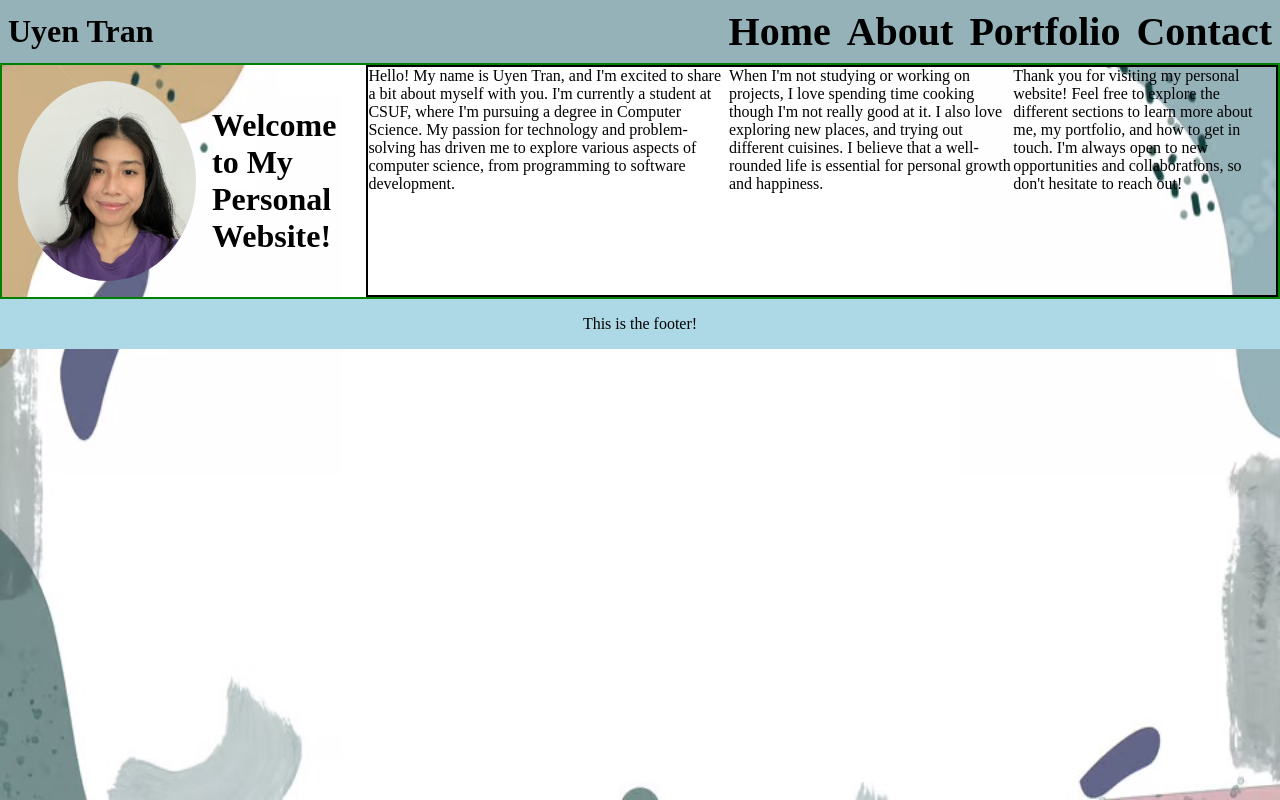
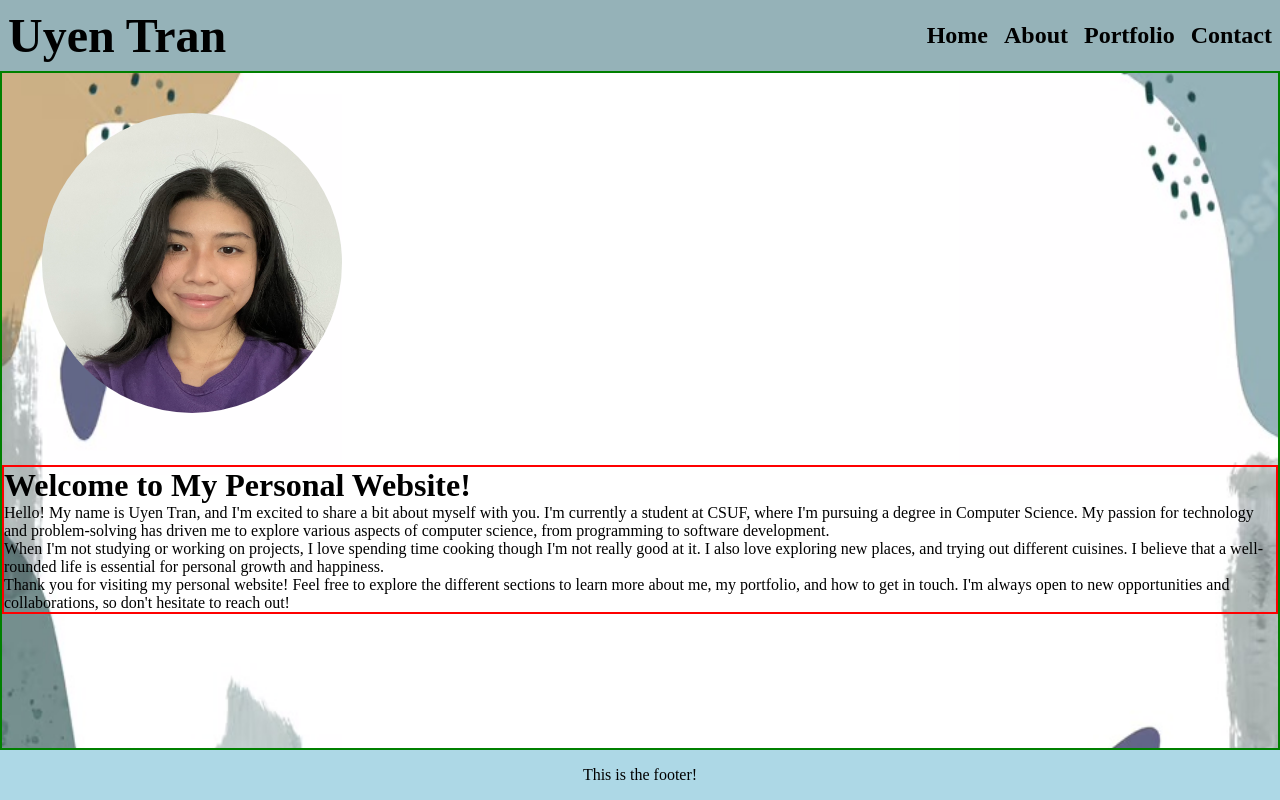
Before and after one commit to maxiuth/personal-website, a plain HTML site: page index.html in a window 1280 px wide. Drawn offline with Linux system fonts and the light colour scheme.

Commit message:
update portfolio

```diff
--- a/index.html
+++ b/index.html
@@ -17,14 +17,14 @@
       </nav>
     </header>
     <main>
-      <div class="profile-pic-container">
+      <aside class="side-bar">
         <img
           src="./images/profile_pic.jpeg"
           alt="Profile picture of Uyen Tran"
         />
+      </aside>
+      <div class="content-container">
         <h1>Welcome to My Personal Website!</h1>
-      </div>
-      <div class="content-container">
         <p>
           Hello! My name is Uyen Tran, and I'm excited to share a bit about
           myself with you. I'm currently a student at CSUF, where I'm pursuing a
--- a/styles.css
+++ b/styles.css
@@ -5,33 +5,32 @@
 }
 
 body {
+  display: flex;
+  flex-direction: column;
+  height: 100vh;
   background-image: url("./images/background.jpeg");
   background-size: 100vw 100vh;
 }
 
 img {
-  width: 200px;
-  height: 200px;
+  width: 300px;
+  height: 300px;
   border-radius: 50%;
-  margin: 2ch;
+  margin: 5ch;
 }
 
 main {
   display: flex;
+  flex-direction: column;
   flex: 1;
   gap: 1ch;
   border: 2px solid green;
 }
 
-.profile-pic-container {
-  display: flex;
-  align-items: center;
-  justify-content: space-between;
-}
-
 .content-container {
   display: flex;
-  border: 2px solid black;
+  flex-direction: column;
+  border: 2px solid red;
 }
 
 p {
@@ -48,7 +47,7 @@ header {
 }
 
 header p {
-  font-size: 2rem;
+  font-size: 3rem;
   font-weight: bold;
 }
 
@@ -60,7 +59,7 @@ nav {
 nav a {
   text-decoration: none;
   color: black;
-  font-size: 5ch;
+  font-size: 3ch;
   font-weight: bold;
 }
 
```
Also changed, not shown: portfolio.html (+12 -0 lines), 1 other file.
